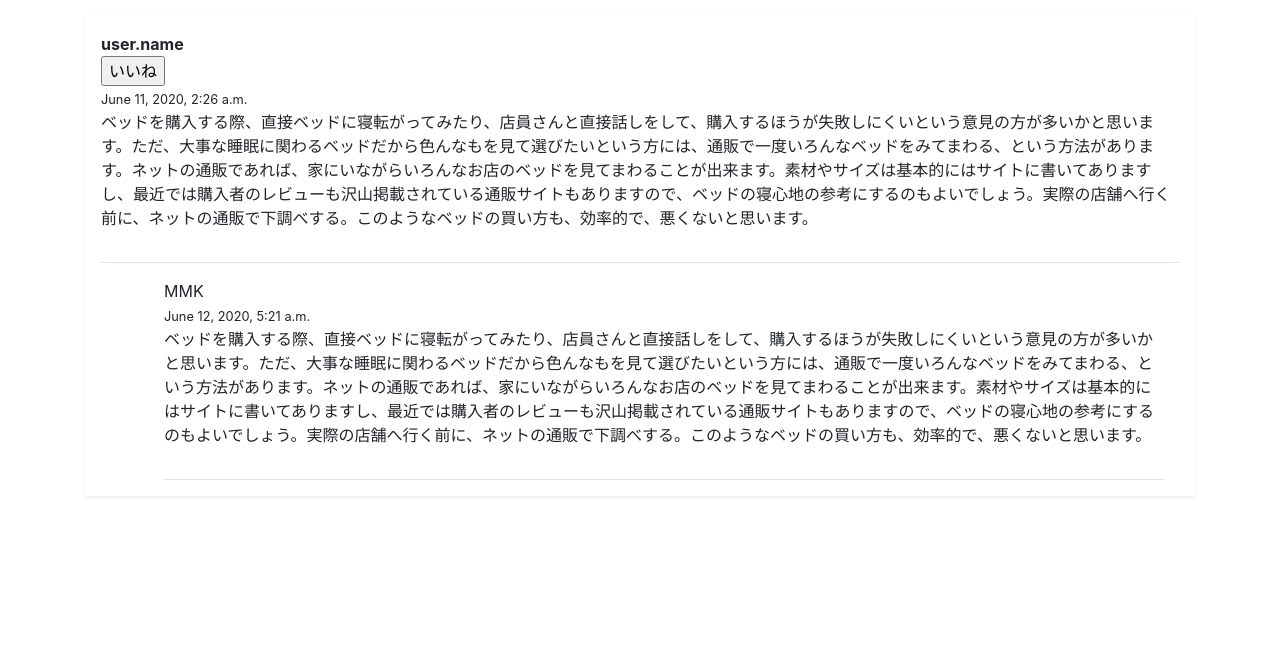
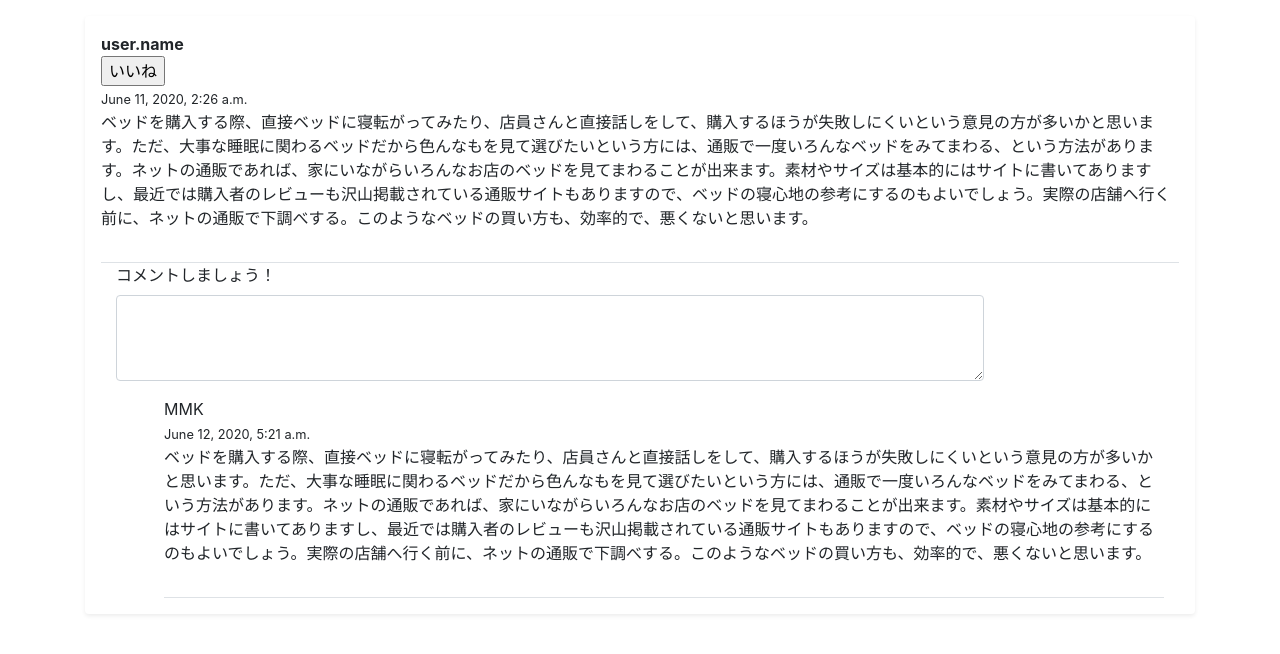
Before and after one commit to Tranmai96/SKLT_sns, a Django app: page /post_detail/1/ in a window 1280 px wide. Shown: the part 56-710 px from the top of the page. Run offline with Django 3.2, Linux system fonts and the light colour scheme; data comes from the database, SQL or seed files in the repository; some libraries are stand-ins or nearby versions.

Commit message:
staged changes

```diff
--- a/sklt_sns/templates/sklt_sns/post_detail.html
+++ b/sklt_sns/templates/sklt_sns/post_detail.html
@@ -24,6 +24,13 @@
        </div>
       <p>{{ post.text|linebreaksbr }}</p>
       <p class="media-body pb-3 mb-0 small lh-125 border-bottom border-gray"></p>
+
+      <div class="col-sm-10">
+        <div class="form-group">
+            <label for="exampleFormControlTextarea1">コメントしましょう！</label>
+            <textarea class="form-control" id="exampleFormControlTextarea1" rows="3"></textarea>
+        </div>
+      </div>
     </div>
 
     <main role="main" class="container">
```
